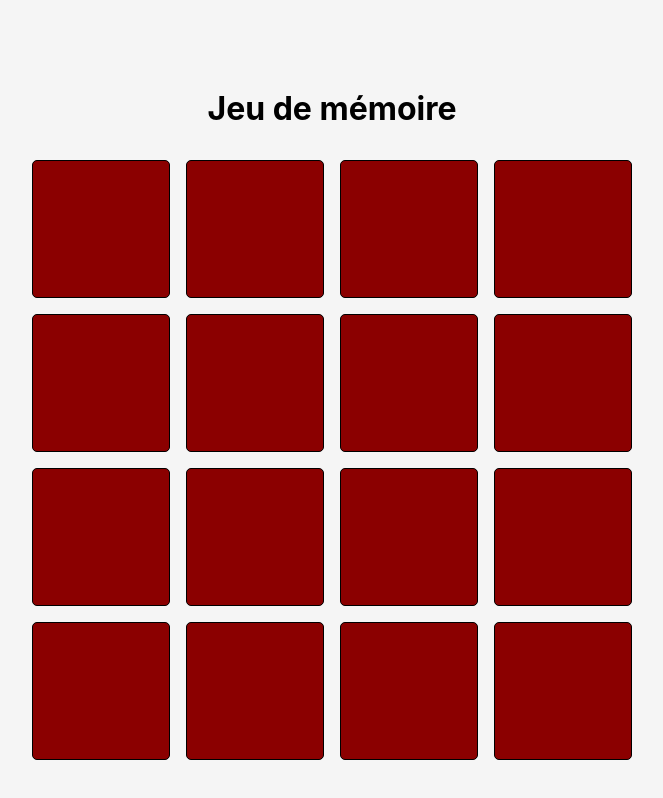
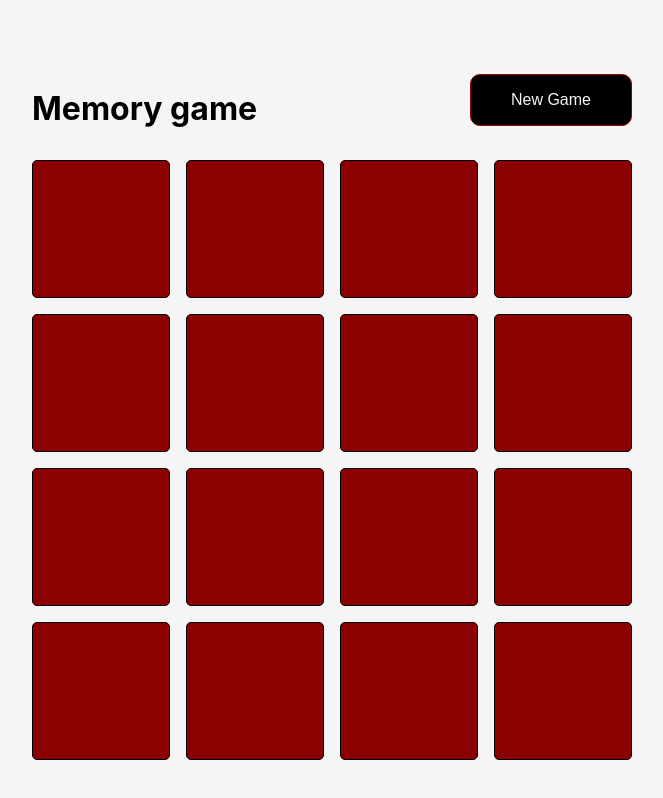
Before and after one commit to samerulesapply22/Project-Memory-Game, a React (Vite) app: page / in a window 1280 px wide. Shown: the whole page, without its empty margins (308-971 px from the left). Built offline with nearby package versions, Linux system fonts and the light colour scheme.

Commit message:
Add 'new game' button

```diff
--- a/src/components/cards.jsx
+++ b/src/components/cards.jsx
@@ -1,6 +1,7 @@
 import { useState } from "react";
 import Card from "./card";
 
+export default function Cards() {
   const cardsArray = [
     { id: 1, img: "src/components/assets/happyFace.png", status: "back" },
     { id: 2, img: "src/components/assets/happyFace.png", status: "back" },
@@ -27,6 +28,9 @@ const cardsArray = [
     { id: 15, img: "src/components/assets/yellowStar.png", status: "back" },
     { id: 16, img: "src/components/assets/yellowStar.png", status: "back" },
   ];
+  const [prev, setPrev] = useState(false);
+  const [deck, setDeck] = useState(shuffle(cardsArray));
+
   function shuffle(array) {
     for (let i = array.length - 1; i > 0; i--) {
       const j = Math.floor(Math.random() * (i + 1));
@@ -34,12 +38,6 @@ function shuffle(array) {
     }
     return array;
   }
-const shuffled = shuffle(cardsArray);
-
-export default function Cards() {
-  const [prev, setPrev] = useState(false);
-  const [deck, setDeck] = useState(shuffled);
-
   function newStatus(status, ...cards) {
     cards.forEach((card) => (card.status = status));
     setDeck([...deck]);
@@ -70,7 +68,7 @@ export default function Cards() {
     }
   }
 
-  return shuffled.map((card, index) => {
+  return deck.map((card, index) => {
     return (
       <Card key={index} card={card} handleClick={() => handleClick(card)} />
     );
--- a/src/components/game.jsx
+++ b/src/components/game.jsx
@@ -1,35 +1,22 @@
-import { useState } from "react";
 import Cards from "./cards";
 
 export default function Game() {
-  const [isGame, setIsGame] = useState("yes");
-  const game = () => {
-    setIsGame("yes");
-  };
-
-  if (isGame == "yes")
-    return (
-      <>
-        <h1>Jeu de mémoire</h1>
-        <div id="container"><Cards /></div>
-      </>
-    );
-  else if (isGame === "no")
-    return (
-      <div class="game">
-        <h1>Jeu de mémoire</h1>
-        <button id="newGame" onClick={game}>
-          Nouveau Jeu
+  return (
+    <>
+      <div id="header">
+        <h1>Memory game</h1>
+        <button
+          className="btnNewGame"
+          onClick={() => {
+            window.location.reload(false);
+          }}
+        >
+          New Game
         </button>
       </div>
-    );
-  else if (isGame === "over")
-    return (
-      <div class="game">
-        <h2>Fin du jeu. Vous gagnez!</h2>
-        <button id="newGame" onClick={game}>
-          Nouveau Jeu
-        </button>
+      <div id="container">
+        <Cards />
       </div>
-    );
+    </>
+  );
 }
--- a/src/index.css
+++ b/src/index.css
@@ -25,14 +25,21 @@ h1, h2 {
   align-items: center;
 }
 
-#newGame {
-  padding: 30px 75px;
-  background-color: darkred;
+.btnNewGame {
+  background-color: black;
   color: whitesmoke;
   border-radius: 10px;
   border: 1px solid darkred;
+  cursor: pointer;
+  font-weight: 400px;
+  padding: 1em 2.5em;
   font-size: 1em;
-  cursor: pointer;
+}
+
+#header {
+  display: flex;
+  justify-content: space-between;
+  align-items: center;
 }
 
 #container {
```
Lines whose indentation alone changed are shown as unchanged.
